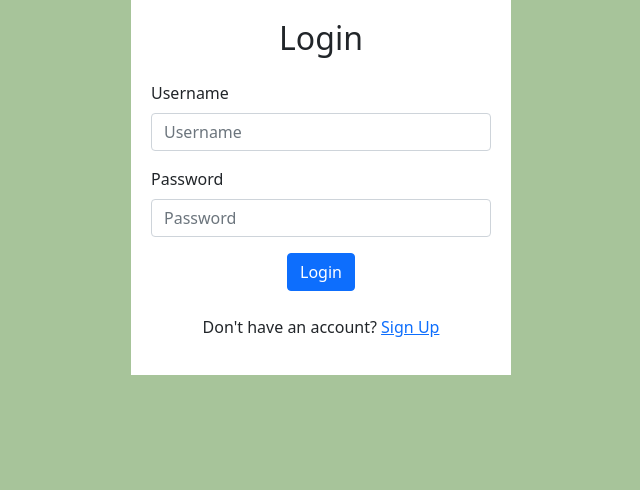
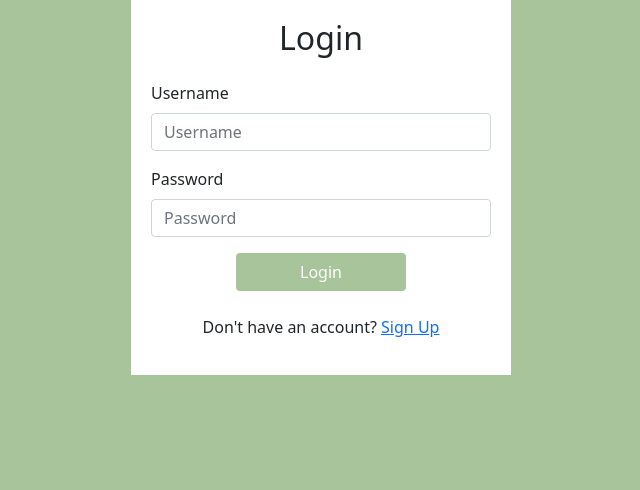
Before and after one commit to PichapopRo/project-pantry, a Django app: page /accounts/login/ in a window 1280 px wide. Shown: the part 213-703 px from the top of the page, without its empty margins (319-959 px from the left). Run offline with Django 5.2, Linux system fonts and the light colour scheme.

Commit message:
Fixing button hover turns blue when placing mouse over it

```diff
--- a/templates/registration/login.html
+++ b/templates/registration/login.html
@@ -11,6 +11,14 @@
         .wrapper {
             background-color: white;
             padding: 20px;
+        }
+        .btn-primary {
+            background-color: #a7c49a;
+            border-color: transparent;
+        }
+        .btn-primary:hover{
+            background-color: #9ab98e;
+            border-color: transparent;
         }
 	</style>
 <body>
@@ -38,7 +46,7 @@
 						<label for="password" class="form-label">Password</label>
 						<input type="password" name="{{ form.password.name }}" id="password" class="form-control password-input" placeholder="Password">
 					</div>
-					<div class="d-flex justify-content-center">
+					<div class="d-grid gap-2 col-6 mx-auto">
 						<button type="submit" class="btn btn-primary login-button">Login</button>
 					</div>
 					<input type="hidden" name="next" value="{{ next }}">
```
